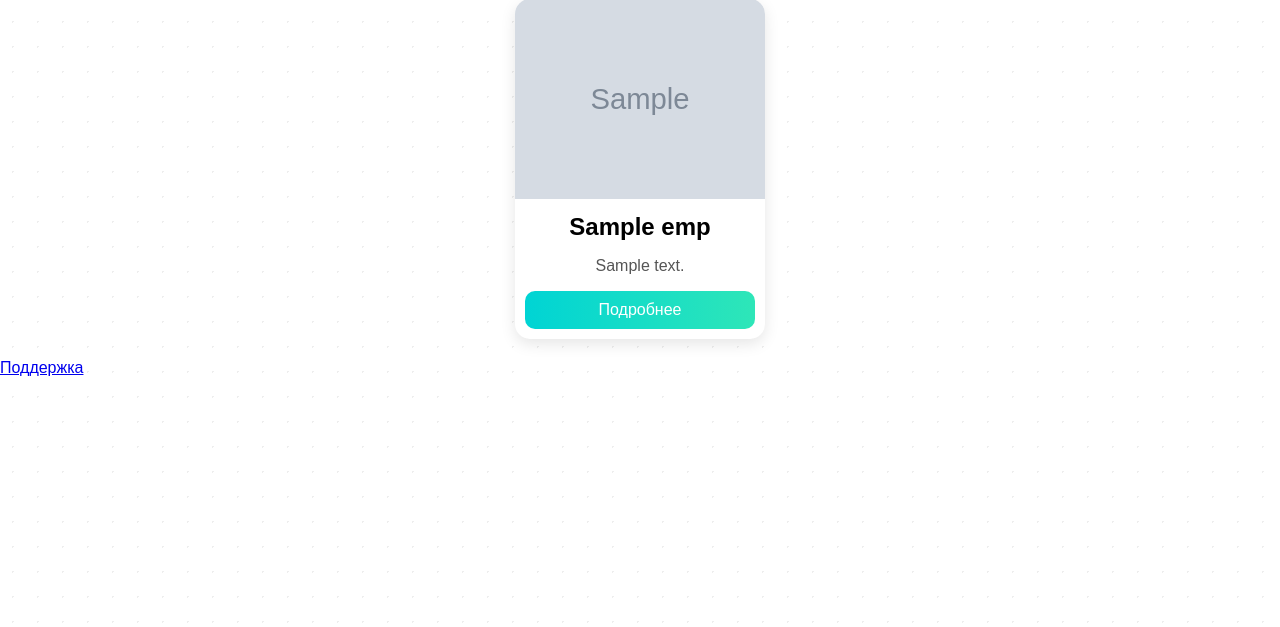
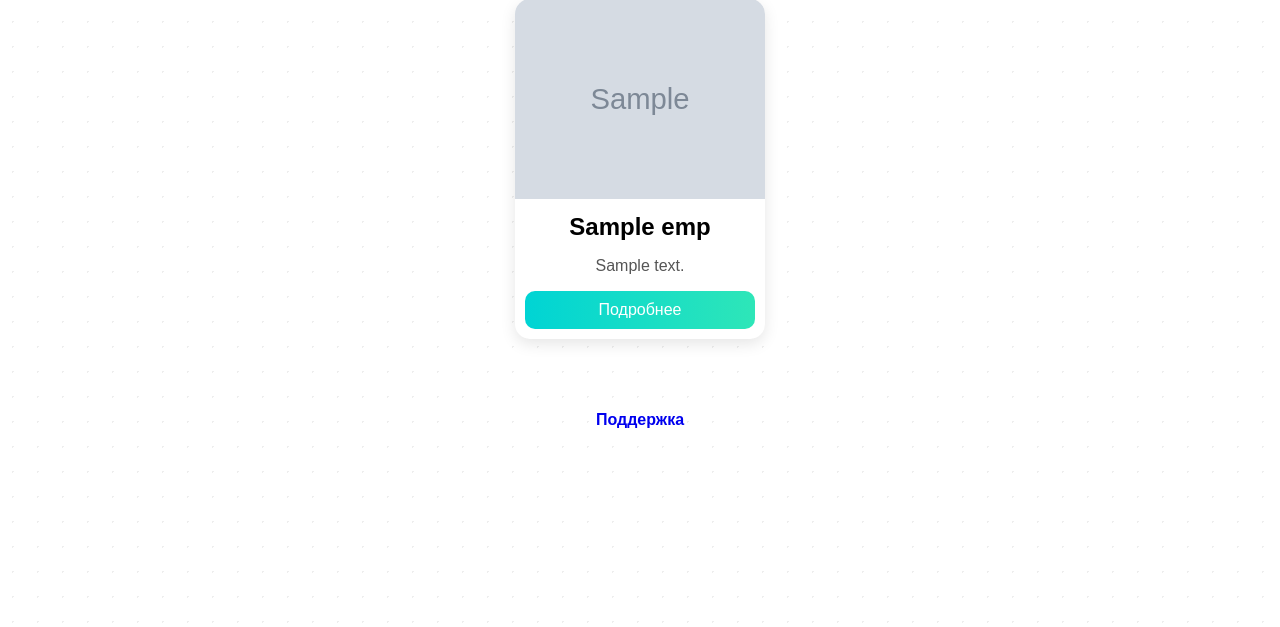
Before and after one commit to flowerdi16/vmnsite, a Python web app: template templates/index.html in a window 1280 px wide. Shown: the part 141-768 px from the top of the page. Run offline with Jinja, Linux system fonts and the light colour scheme; the template is opened without the code that fills it: most values are stand-ins (such as "Sample title", 1, 10 or a date in 2020); grey boxes marked "Sample" are stand-in pictures.

Commit message:
Update style.css

```diff
--- a/static/style.css
+++ b/static/style.css
@@ -342,3 +342,16 @@ body {
     font-size:40px;
     cursor:pointer;
 }
+
+.support-footer{
+    text-align:center;
+    margin:40px 0;
+}
+
+.support-btn{
+    display:inline-block;
+    padding:12px 24px;
+    border-radius:10px;
+    text-decoration:none;
+    font-weight:bold;
+}
```
